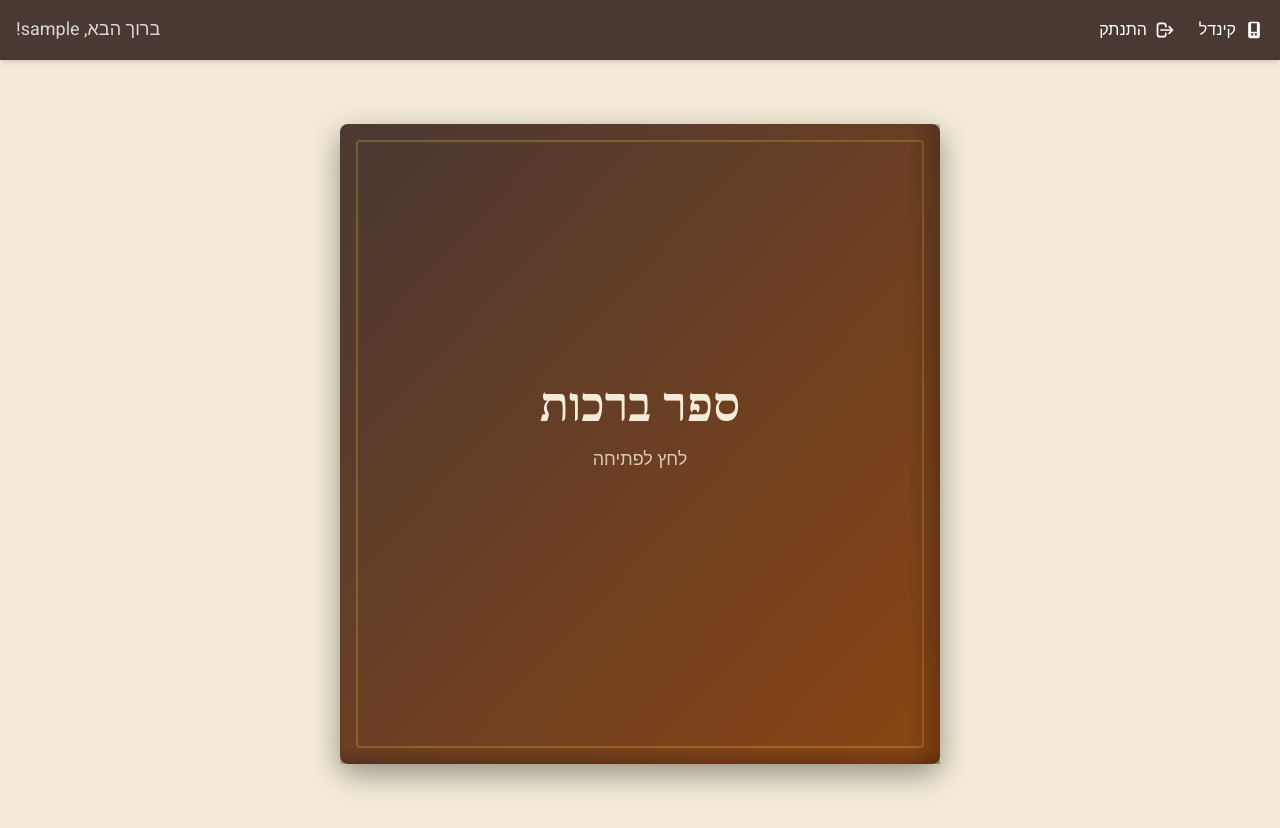
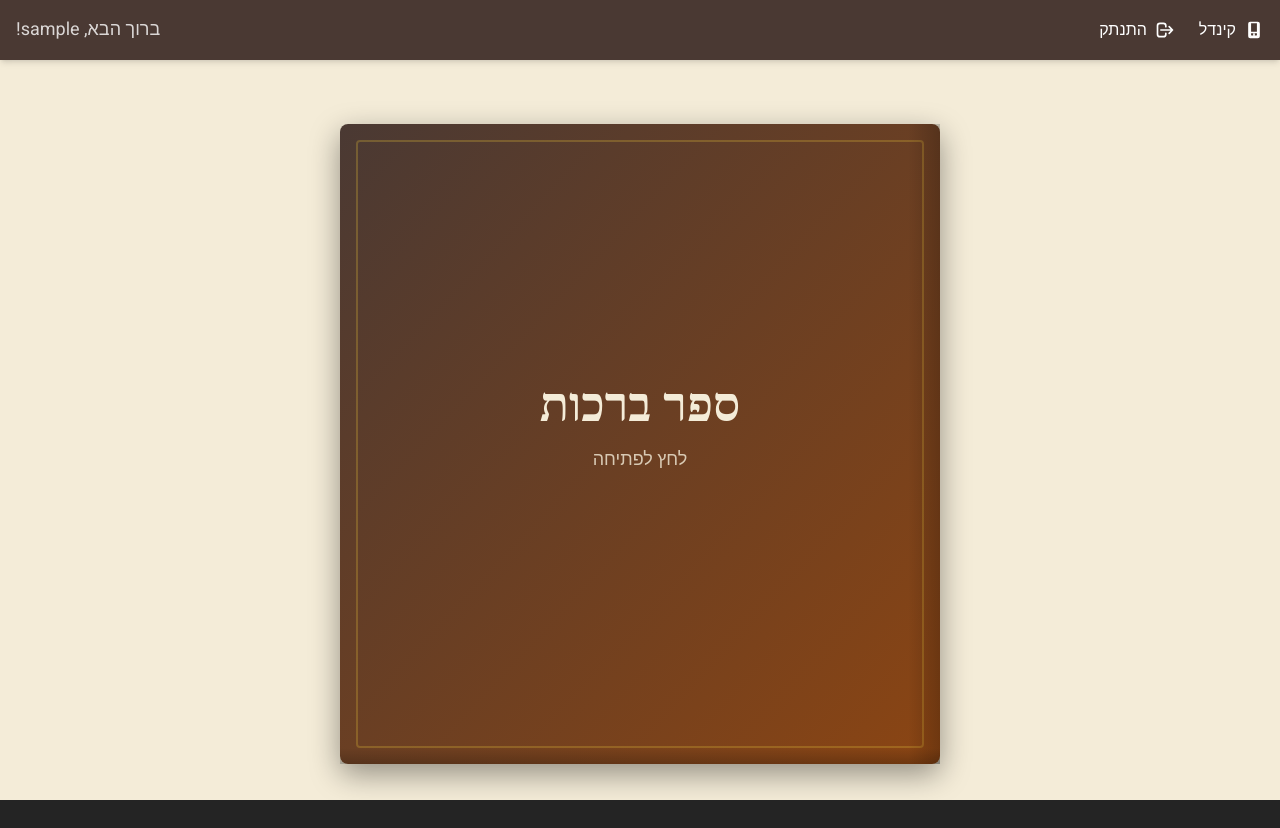
Before and after one commit to amirgal/mayush, a React (Vite) app: page /guestbook in a window 1280 px wide. After the commit the page ends 800 px from the top, so only its background shows below. Built offline with nearby package versions, Linux system fonts and the light colour scheme; no server answers; sample sign-in values are in the browser's storage.

Commit message:
fix: improve layout structure with flex containers to prevent overflow issues

```diff
--- a/src/pages/GuestbookPage.tsx
+++ b/src/pages/GuestbookPage.tsx
@@ -44,7 +44,7 @@ const GuestbookPage = () => {
   };
 
   return (
-    <div className="min-h-screen bg-book-light">
+    <div className="flex flex-col h-screen bg-book-light">
       <Header
         isAdmin={isAdmin}
         onAdminClick={handleAdminPage}
@@ -52,18 +52,9 @@ const GuestbookPage = () => {
         viewMode={viewMode}
         onToggleView={handleToggleView}
       />
-
-      <div className={`container mx-auto px-2 ${isMobile ? 'pt-4' : 'pt-8'} pb-8`}>
-        {/* <h1 className="text-4xl font-bold text-center mb-8 text-book-dark handwritten">
-          !יום הולדת שמח
-        </h1> */}
-
-
-        <div className="">
-          {/* <h2 className="text-2xl font-bold mb-6 text-book-dark">
-            ברכות ואיחולים
-          </h2>
-           */}
+      <main className="flex-1 flex flex-col overflow-hidden">
+        <div className={`container mx-auto px-2 ${isMobile ? 'pt-4' : 'pt-8'} pb-8 h-full flex flex-col`}>
+          <div className="flex-1 flex flex-col min-h-0">
             <MessageList
               messages={messages}
               viewMode={viewMode}
@@ -71,6 +62,7 @@ const GuestbookPage = () => {
             />
           </div>
         </div>
+      </main>
     </div>
   );
 };
```
Lines whose indentation alone changed are shown as unchanged.
